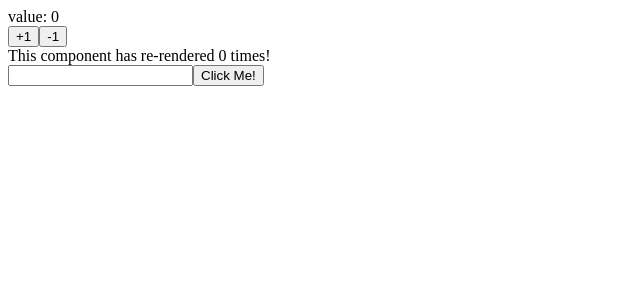
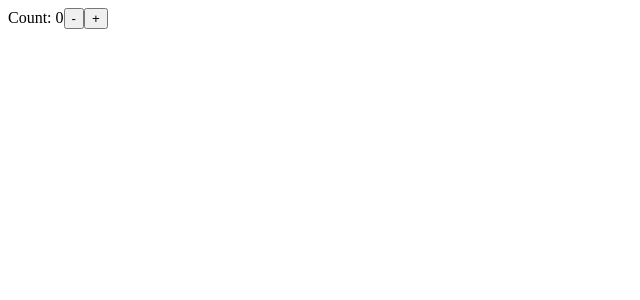
Before and after one commit to ikd-gifu/my-first-react-app-in-typescript, a React (Create React App) app: page / in a window 1280 px wide. Shown: the top 300 px of the page, without its empty margins (0-640 px from the left). Built offline with nearby package versions, Linux system fonts and the light colour scheme.

Commit message:
useReducer, overload

```diff
--- a/src/App.tsx
+++ b/src/App.tsx
@@ -1,5 +1,6 @@
 import React from 'react';
-import Counter from './Counter';
+// import Counter from './Counter';
+import CounterWithReducer from './CounterWithReducer';
 
 interface AppProps {
   message?: string;
@@ -14,7 +15,8 @@
 // const App = ({ message }: AppProps) => { // この指定だと、AppPropsにmessage以外を指定してもエラーにならない
   // return <div>{message}</div>; // JSXという特殊なフォーマットのJavaScript。トランスパイルされてHTMLになり、ブラウザに表示される
   return (
-    <div><Counter /></div>
+    // <div><Counter /></div>
+    <div><CounterWithReducer /></div>
   );
 };
 
--- /dev/null
+++ b/src/CounterWithReducer.tsx
@@ -0,0 +1,34 @@
+import React, { useReducer } from 'react'; // useReducerは型定義を5つ持つ
+// 適切な型定義を、dispatchにホバーして確認する
+//     function useReducer<R extends Reducer<any, any>>(
+//         reducer: R,
+//         initialState: ReducerState<R>,
+//         initializer?: undefined
+//     ): [ReducerState<R>, Dispatch<ReducerAction<R>>];
+
+const initialState = {count: 0};
+
+function reducer(state: any, action: any) {
+  switch (action.type) {
+    case 'increment':
+      return {count: state.count + 1};
+    case 'decrement':
+      return {count: state.count - 1};
+    default:
+      throw new Error();
+  }
+}
+
+function CounterWithReducer() {
+  const [state, dispatch] = useReducer(reducer, initialState); // const dispatch: React.Dispatch<any>
+  return (
+    <>
+      Count: {state.count}
+      <button onClick={() => dispatch({type: 'decrement'})}>-</button>
+      <button onClick={() => dispatch({type: 'increment'})}>+</button>
+    </>
+  );
+}
+
+export default CounterWithReducer;
+// https://ja.legacy.reactjs.org/docs/hooks-reference.html#usereducer
```
